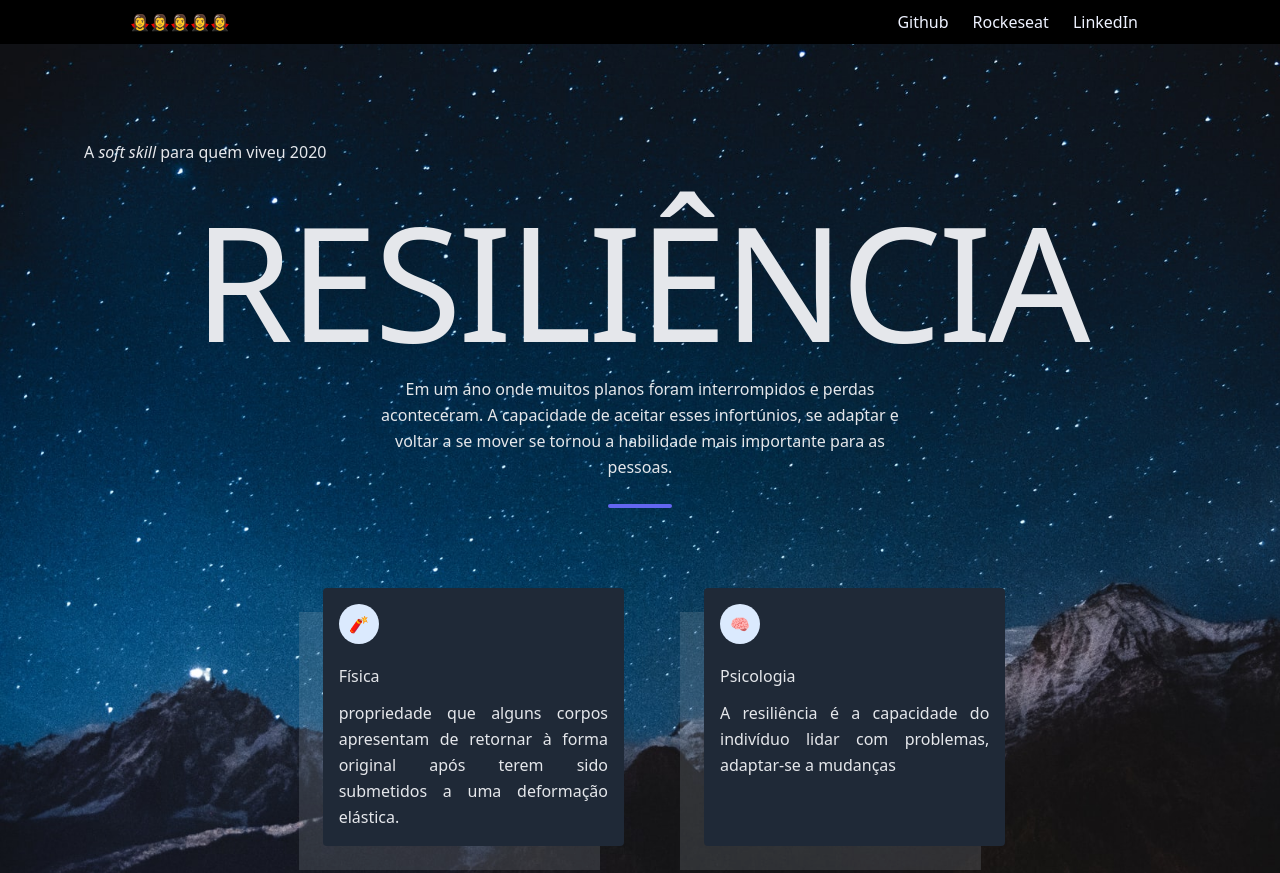
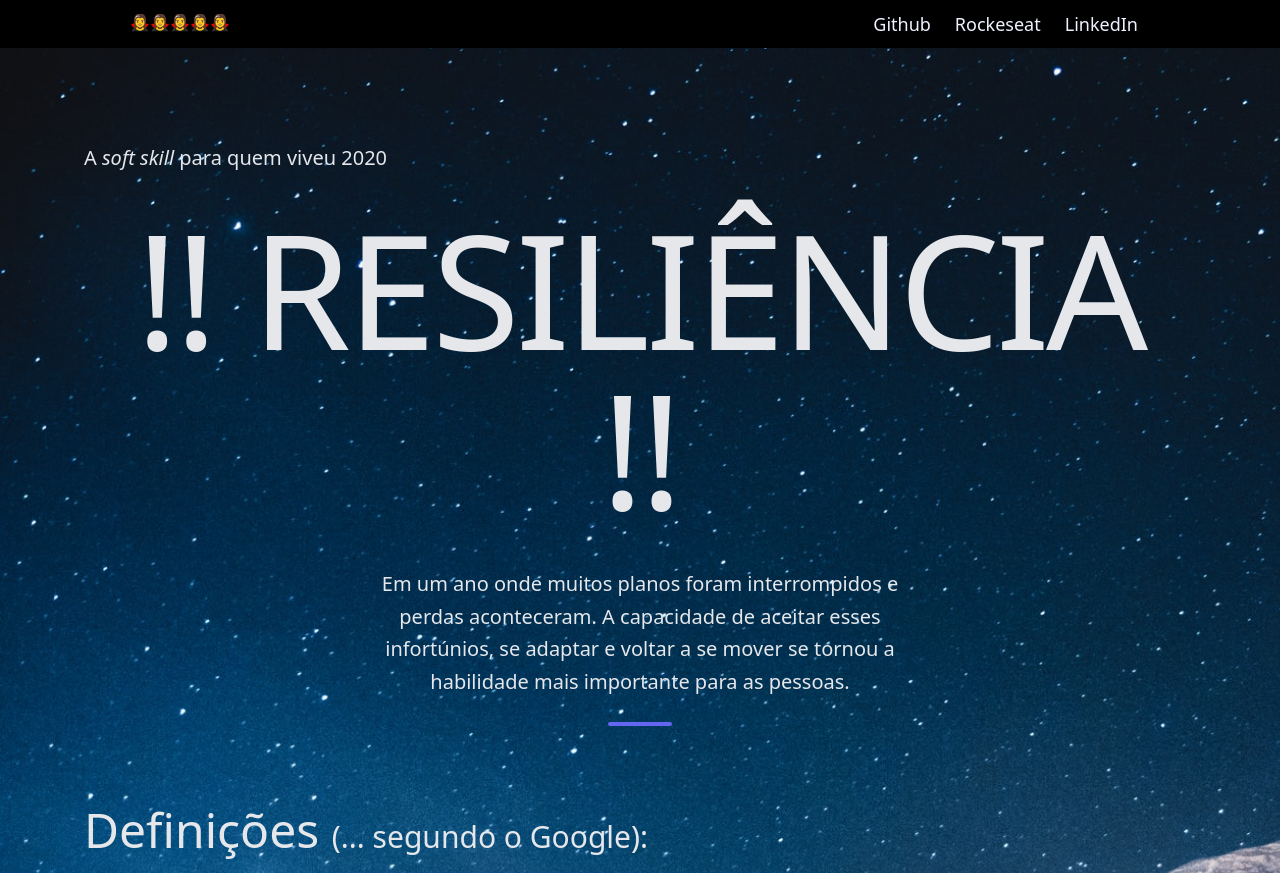
Before and after one commit to WilsonNet/lp-softskills, a Gatsby site: page / in a window 1280 px wide. Shown: the top 873 px of the page. Built offline with nearby package versions, Linux system fonts and the light colour scheme; Gatsby itself is replaced by a stand-in of ours.

Commit message:
Finalizado

```diff
--- a/src/components/Card.tsx
+++ b/src/components/Card.tsx
@@ -16,8 +16,8 @@
             {emoji}
           </div>
           <div className="flex-grow">
-            <h2 className=" text-xl title-font font-medium mb-3">{title}</h2>
-            <p className="leading-relaxed text-sm text-justify">{content}</p>
+            <h2 className=" text-2xl title-font font-medium mb-3">{title}</h2>
+            <p className="leading-relaxed text-md text-justify">{content}</p>
           </div>
         </div>
       </div>
--- a/src/components/Header.tsx
+++ b/src/components/Header.tsx
@@ -21,7 +21,7 @@
       justify-between border-black border-solid border-2 text-indigo-50"
       >
         <div>🧛‍♀️🧛‍♀️🧛‍♀️🧛‍♀️🧛‍♀️</div>
-        <ul className="flex text-lg">
+        <ul className="flex flex-wrap text-lg">
           <ListItem link={'https://github.com/WilsonNet'} text={'Github'} />
           <ListItem
             link={'https://rocketseat.com.br/dashboard'}
--- a/src/components/Meat.tsx
+++ b/src/components/Meat.tsx
@@ -7,14 +7,16 @@
     <main  className="">
       <section className="text-gray-200">
         <div className="max-w-6xl mx-auto px-5 py-24 ">
-          <div className="text-6xl mb-9">
+          <div className="text-xl  mb-9 pr-5">
             A <em>soft skill</em> para quem viveu 2020
           </div>
           <div className="text-center mb-20">
-            <h1 className=" title-font  mb-4 text-10xl font-thin uppercase leading-10 tracking-tight sm:text-5xl sm:leading-none md:text-6xl">
-              Resiliência
+            <h1 className="mb-10
+            text-4xl font-thin uppercase  tracking-tight sm:text-5xl
+             sm:leading-none lg:text-10xl">
+              !! Resiliência !!
             </h1>
-            <p className="text-base leading-relaxed xl:w-2/4 lg:w-3/4 mx-auto">
+            <p className="text-xl font-normal text-center leading-relaxed xl:w-2/4 lg:w-3/4 mx-auto">
               Em um ano onde muitos planos foram interrompidos e perdas
               aconteceram. A capacidade de aceitar esses infortúnios, se adaptar e voltar a se mover
               se tornou a habilidade mais importante para as pessoas.
@@ -24,7 +26,9 @@
             </div>
           </div>
 
-          <div className="flex justify-center items-stretch sm:-m-4 -mx-4 -mb-10 -mt-4 ">
+          <h2 className="text-2xl sm:text-5xl mb-10">Definições <span className="text-3xl">(... segundo o Google):</span></h2>
+
+          <div className="flex flex-wrap justify-center items-stretch sm:-m-4 -mx-4 -mb-10 -mt-4 ">
             <Card
               title={'Física'}
               emoji={'🧨'}
@@ -36,7 +40,7 @@
               emoji={'🧠'}
               content={`
                   A resiliência é a capacidade do indivíduo lidar com problemas,
-                  adaptar-se a mudanças
+                  adaptar-se a mudanças.
                 `}
             />
           </div>
@@ -47,5 +51,5 @@
 }
 
 // Créditos da imagem https://unsplash.com/photos/pAoo1Rs1Yy8
-// Créditos dos cards
+// Créditos dos cards https://tailwindcomponents.com/component/skills-card
 export default Meat
--- a/tailwind.config.js
+++ b/tailwind.config.js
@@ -2,11 +2,11 @@
   purge: [],
   darkMode: false, // or 'media' or 'class'
   theme: {
-    fontSize: {
-      '10xl': '10rem',
-    },
     extend: {
-
+      fontSize: {
+        '10xl': '10rem',
+        '40xl': '40rem',
+      },
     },
   },
   variants: {
```
